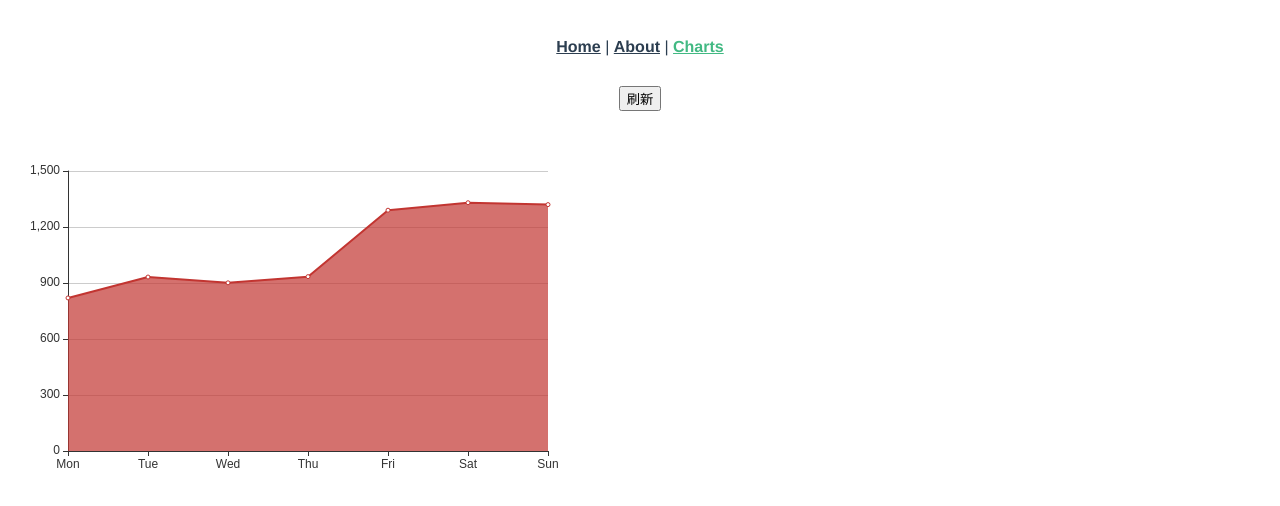
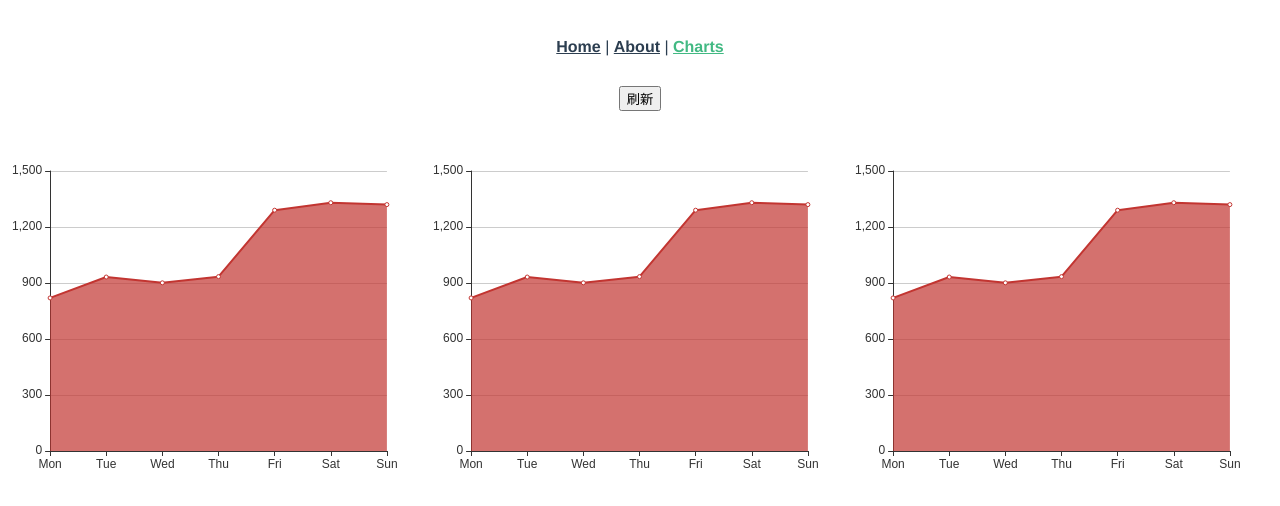
Before and after one commit to JasonBai007/vue-starter, a Vue app: page /#/charts in a window 1280 px wide. Shown: the top 506 px of the page. Built offline with nearby package versions, Linux system fonts and the light colour scheme.

Commit message:
实现图表宽度自适应

```diff
--- a/src/components/XChart.vue
+++ b/src/components/XChart.vue
@@ -1,7 +1,7 @@
 <template>
-  <div>
+  <div class="chart-wrap">
     <div v-if="isEmpty">暂无数据</div>
-    <div v-else :id="randomId" style="width: 600px;height:400px;"></div>
+    <div v-else :id="randomId" style="height:400px;"></div>
   </div>
 </template>
 
@@ -26,12 +26,20 @@ export default {
       return echarts.init(document.getElementById(this.randomId));
     },
     randomId() {
-      return `ID${new Date().getTime()}`;
+      return `ID${new Date().getTime()}${Math.random() * 1000}`;
     }
   },
   mounted() {
     // 初始第一次渲染图表
     this.renderChart(this.options);
+    window.addEventListener("resize", () => {
+      this.myChart.resize({
+        width: window.getComputedStyle(
+          document.querySelector(".chart-wrap"),
+          null
+        ).width
+      });
+    });
   },
   methods: {
     renderChart(opts) {
@@ -54,3 +62,8 @@ export default {
   }
 };
 </script>
+<style lang="scss" scoped>
+.chart-wrap {
+  width: 100%;
+}
+</style>
--- a/src/views/Charts.vue
+++ b/src/views/Charts.vue
@@ -1,8 +1,11 @@
 <template>
   <div>
     <button @click="fresh">刷新</button>
-    <x-chart :options="options"></x-chart>
-    <x-chart :options="options"></x-chart>
+    <div class="wrap">
+      <div><x-chart :options="options"></x-chart></div>
+      <div><x-chart :options="options"></x-chart></div>
+      <div><x-chart :options="options"></x-chart></div>
+    </div>
   </div>
 </template>
 
@@ -46,3 +49,12 @@ export default {
   }
 };
 </script>
+<style lang="scss" scoped>
+.wrap {
+  display: flex;
+  justify-content: center;
+  & > div {
+    width: 33.333%;
+  }
+}
+</style>
```
